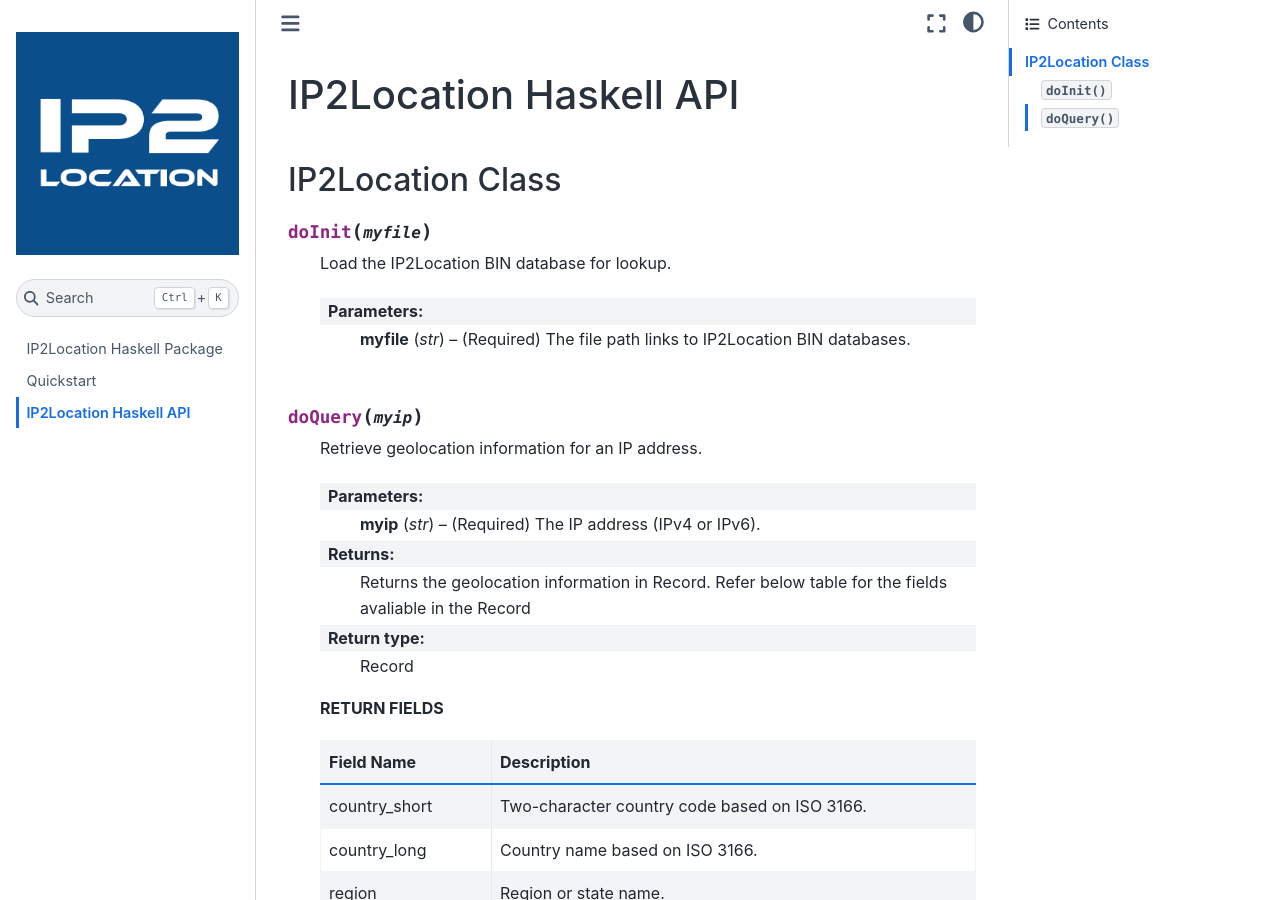
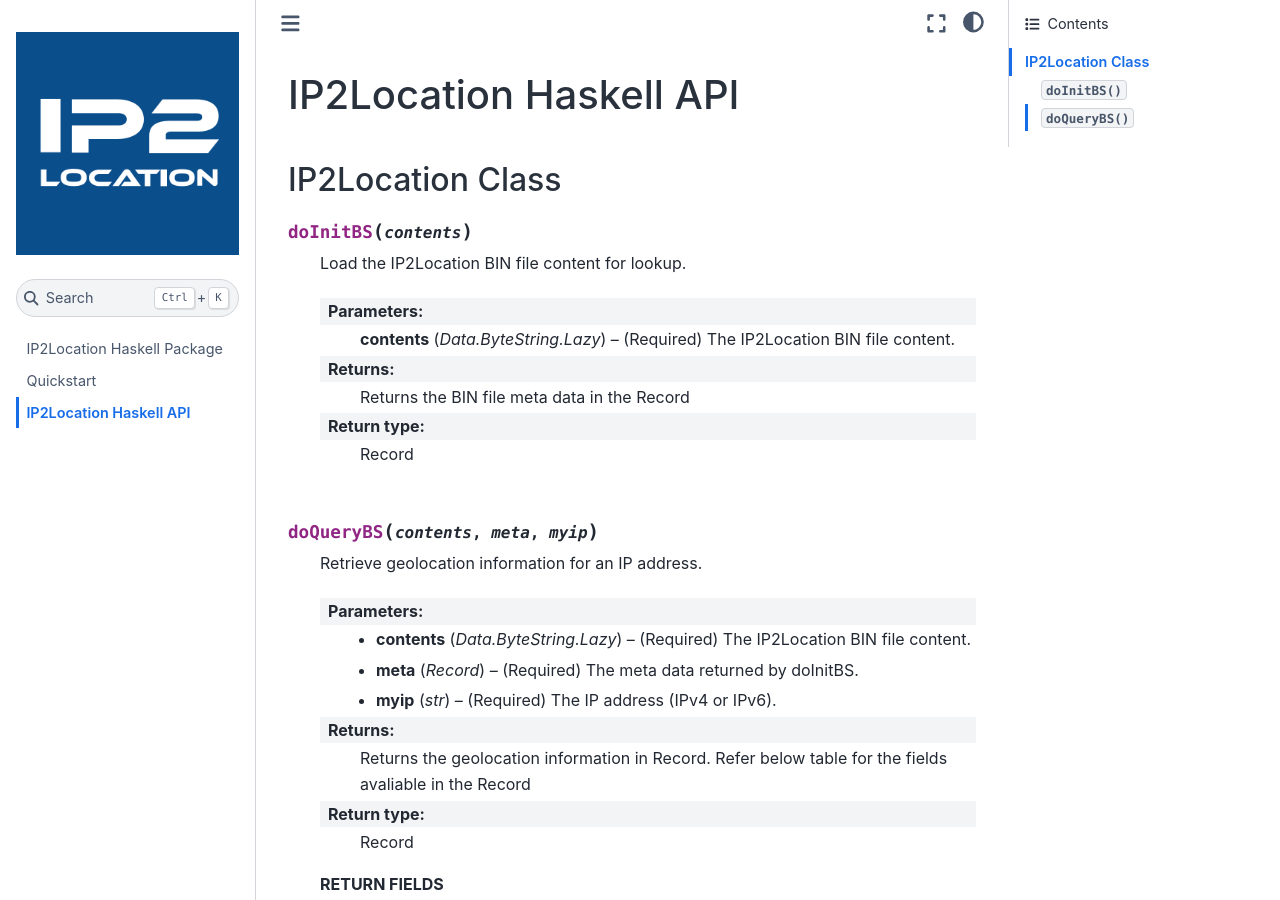
Before and after one commit to ip2location/ip2location-haskell, a Sphinx documentation site: the page built from docs/source/code.md, in a window 1280 px wide and 900 px high. Built offline with Sphinx 7.4.7 and the Sphinx Book theme 1.1.4, drawn with Linux system fonts in a browser that asks for light colours; some of the changed text lies outside the part shown.

Commit message:
Added doInitBS and doQueryBS to allow opening of the BIN file once and querying multiple times

````diff
--- a/docs/source/code.md
+++ b/docs/source/code.md
@@ -2,15 +2,19 @@
 
 ## IP2Location Class
 
-```{py:function} doInit(myfile)
-Load the IP2Location BIN database for lookup.
+```{py:function} doInitBS(contents)
+Load the IP2Location BIN file content for lookup.
 
-:param str myfile: (Required) The file path links to IP2Location BIN databases.
+:param Data.ByteString.Lazy contents: (Required) The IP2Location BIN file content.
+:return: Returns the BIN file meta data in the Record
+:rtype: Record
 ```
 
-```{py:function} doQuery(myip)
+```{py:function} doQueryBS(contents, meta, myip)
 Retrieve geolocation information for an IP address.
 
+:param Data.ByteString.Lazy contents: (Required) The IP2Location BIN file content.
+:param Record meta: (Required) The meta data returned by doInitBS.
 :param str myip: (Required) The IP address (IPv4 or IPv6).
 :return: Returns the geolocation information in Record. Refer below table for the fields avaliable in the Record
 :rtype: Record
--- a/docs/source/conf.py
+++ b/docs/source/conf.py
@@ -6,11 +6,11 @@
 # -- Project information
 
 project = 'IP2Location Haskell'
-copyright = '2025, IP2Location'
+copyright = '2026, IP2Location'
 author = 'IP2Location'
 
-release = '8.6.0'
-version = '8.6.0'
+release = '8.7.0'
+version = '8.7.0'
 
 # -- General configuration
 
````
Also changed, not shown: ChangeLog.md (+4 -0 lines), docs/source/quickstart.md (+4 -2 lines), 4 other files.
